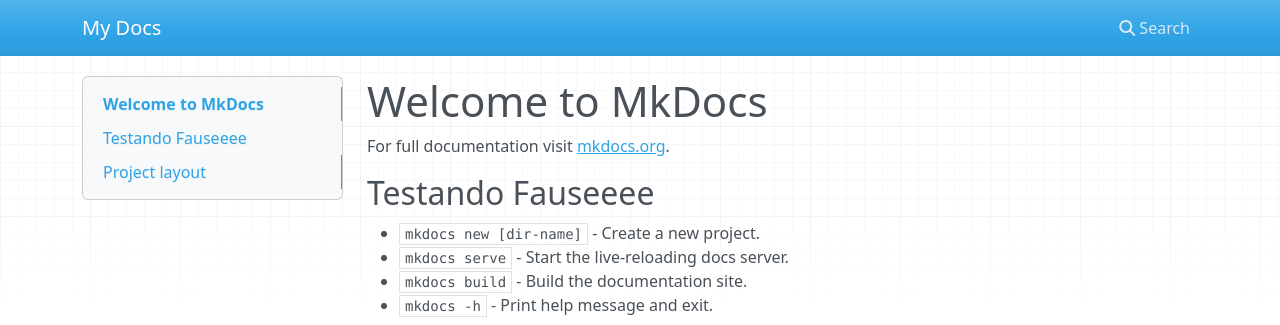
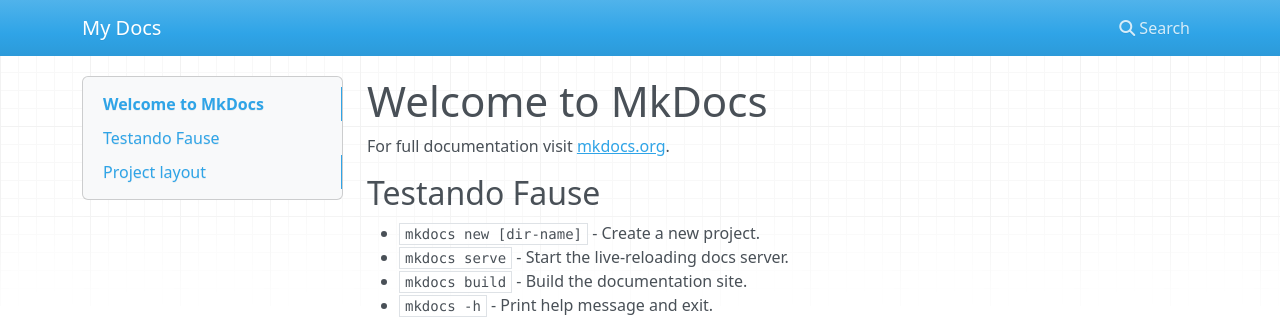
Before and after one commit to mdsreq-fga-unb/2023.2-ArtPlace, an MkDocs documentation site: the page built from docs/index.md, in a window 1280 px wide. Shown: the top 325 px of the page. Built offline with MkDocs 1.6.1, drawn with Linux system fonts in a browser that asks for light colours; nearby versions of some CDN libraries.

Commit message:
Update index.md

```diff
--- a/docs/index.md
+++ b/docs/index.md
@@ -2,7 +2,7 @@
 
 For full documentation visit [mkdocs.org](https://www.mkdocs.org).
 
-## Testando Fauseeee
+## Testando Fause
 
 * `mkdocs new [dir-name]` - Create a new project.
 * `mkdocs serve` - Start the live-reloading docs server.
```
